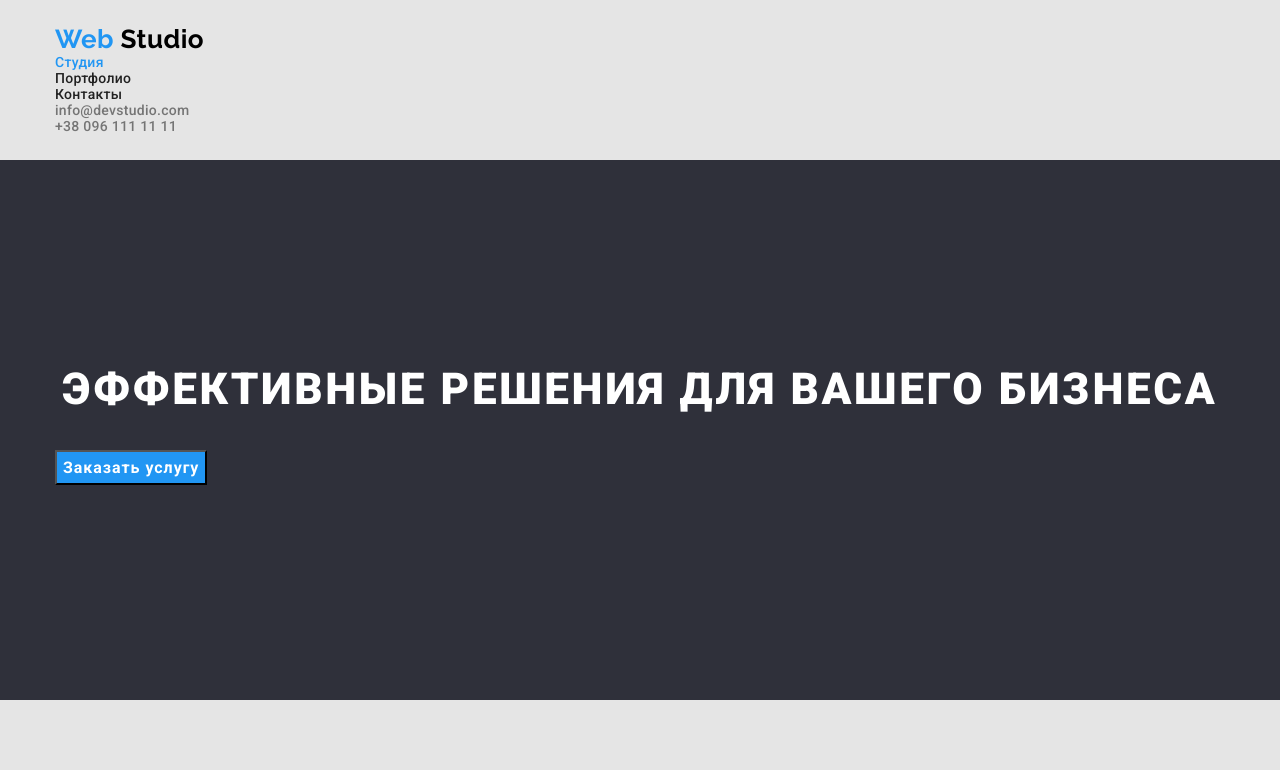
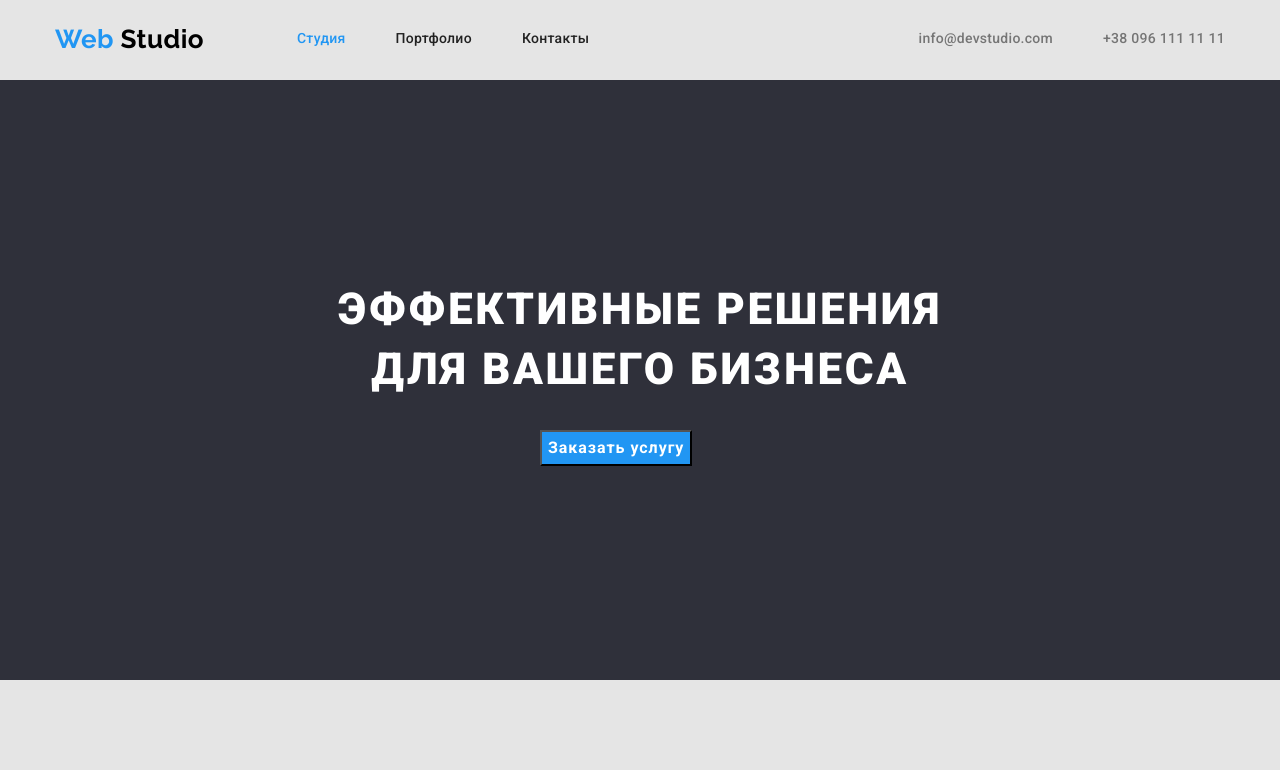
Before and after one commit to KOLIAFISUN/goit-markup-hw-03, a plain HTML site: page index.html in a window 1280 px wide. Shown: the top 770 px of the page. Drawn offline with nearby package versions, Linux system fonts and the light colour scheme.

Commit message:
добавляет флекс

```diff
--- a/css/styles.css
+++ b/css/styles.css
@@ -11,6 +11,8 @@
 }
 .list {
   list-style: none;
+  display: flex;
+  align-items: center;
 }
 .link {
   text-decoration: none;
@@ -59,6 +61,12 @@ body {
   padding-top: 24px;
   padding-bottom: 25px;
 }
+.header-container {
+  display: flex;
+}
+.nav-section {
+  display: flex;
+}
 
 .header-link-logo {
   font-family: 'Raleway', sans-serif;
@@ -66,9 +74,13 @@ body {
   font-size: 26px;
   line-height: 1.19;
   color: var(--black-color);
+  margin-right: 93px;
 }
 .logo {
   color: var(--alt-color);
+}
+.header-item:not(:last-child) {
+  margin-right: 50px;
 }
 
 .link-nav-studio,
@@ -78,7 +90,12 @@ body {
   line-height: 1.14;
   letter-spacing: 0.02em;
 }
-
+.header-link-contacts {
+  margin-left: auto;
+}
+.header-link-tel {
+  margin-left: 50px;
+}
 .header-link-mail,
 .header-link-tel {
   font-weight: 500;
@@ -95,6 +112,12 @@ body {
   padding-bottom: 200px;
   margin-bottom: 94px;
 }
+.hero-container {
+  display: flex;
+  flex-direction: column;
+  align-items: center;
+  padding: 10px, 32px;
+}
 .main-section-hero-title {
   font-weight: 900;
   font-size: 44px;
@@ -104,10 +127,12 @@ body {
   text-transform: uppercase;
   color: var(--white-color);
   margin-bottom: 30px;
+  max-width: 696px;
 }
 .main-section-hero-button-container {
   width: 200px;
   height: 50px;
+  justify-content: center;
 }
 
 .main-section-hero-button {
--- a/index.html
+++ b/index.html
@@ -19,19 +19,19 @@
 <body>
     <!-- header section -->
     <header class="header-section">
-       <div class="container">
-      <nav>
+       <div class="container header-container">
+      <nav class="nav-section">
         <a class="header-link-logo link" href="/">
              <span class="logo">Web</span> Studio
         </a>
         <ul class="link-nav list">
-            <li >
+            <li class="header-item">
                 <a class="link-nav-studio link current" href="./index.html">Студия</a>
             </li>
-            <li>
+            <li class="header-item">
                 <a class="link-nav-portfolio link" href="./portfolio.html">Портфолио</a>
             </li>
-            <li>
+            <li class="header-item">
                 <a class="link-nav-contacts link" href="">Контакты</a>
             </li>
         </ul>
@@ -50,7 +50,7 @@
     <main class="main-section">
         <!-- main section hero -->
         <section class="main-section-hero">
-            <div class="container">
+            <div class="container hero-container">
              <h1 class="main-section-hero-title">
                 Эффективные решения для вашего бизнеса
               </h1>
```
Lines whose indentation alone changed are shown as unchanged.
